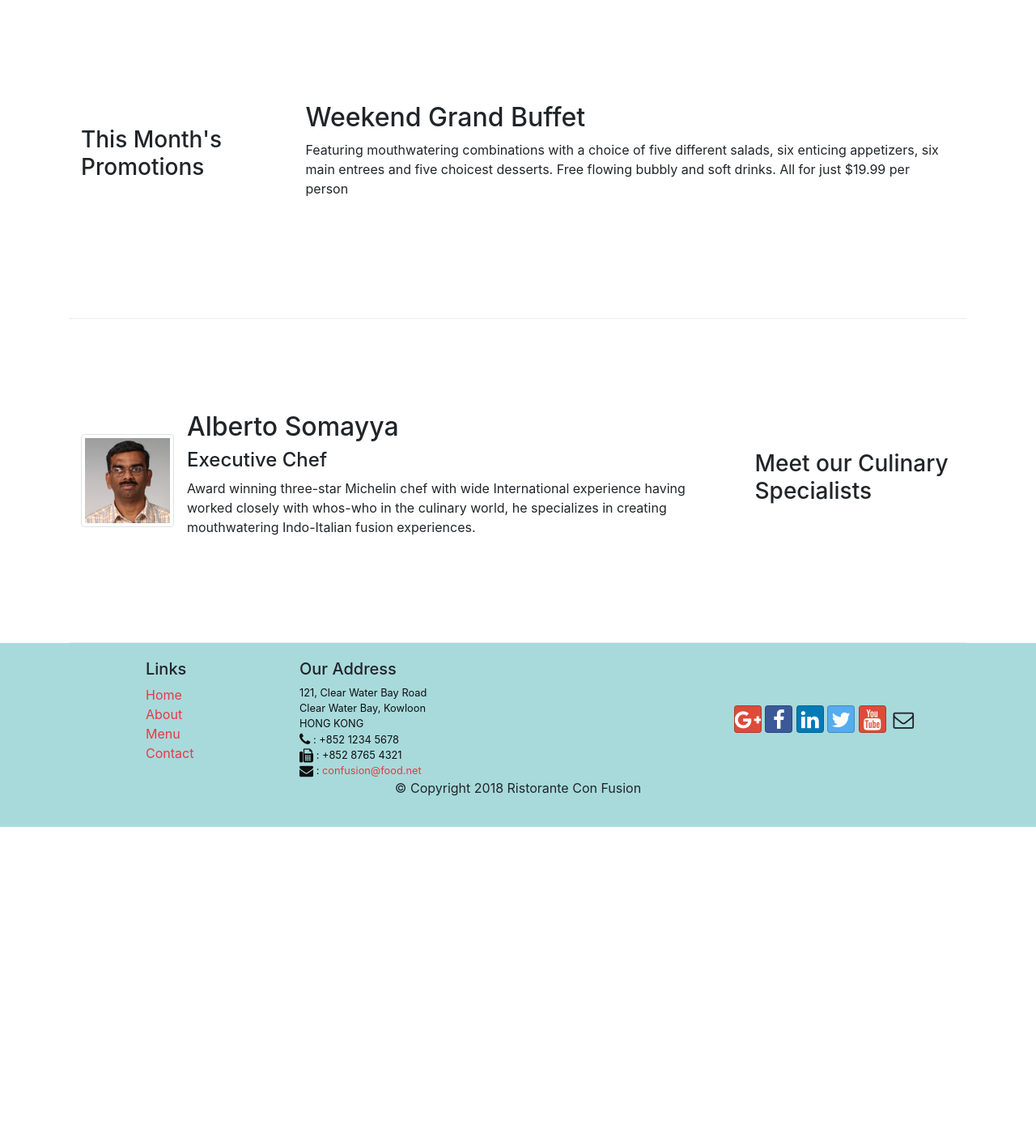
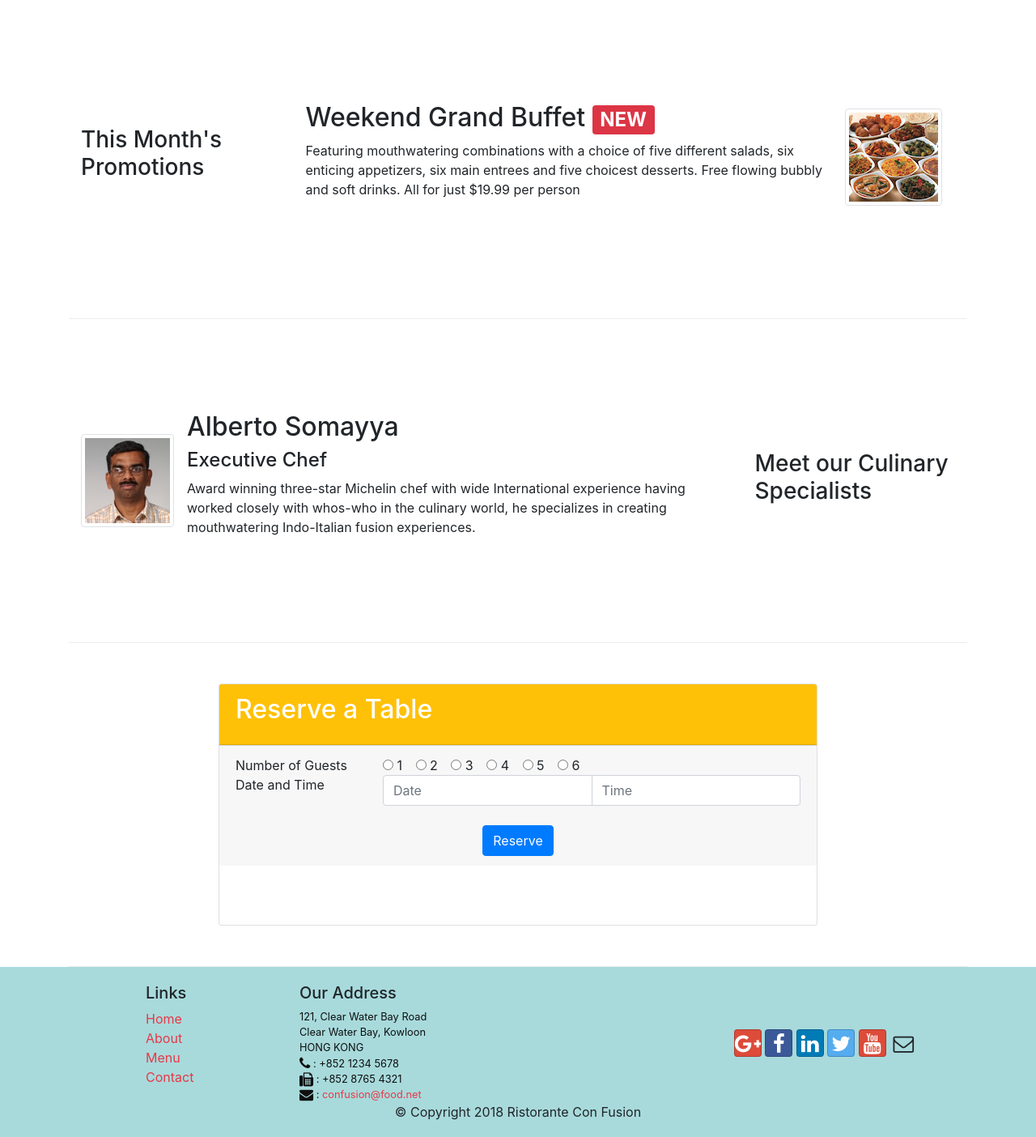
Before and after one commit to ramaanhar/git-test, a website: page index.html in a window 1280 px wide. Shown: the part 800-2204 px from the top of the page at 81% size. Before the commit the page ends 1821 px from the top, so only its background shows below. Drawn offline with nearby package versions, Linux system fonts and the light colour scheme.

Commit message:
Assignment 2

```diff
--- a/index.html
+++ b/index.html
@@ -49,6 +49,9 @@
                 <div class="col-12 col-sm align-self-center">
                     <img src="img/logo.png" class="img-fluid" alt="Ristorante ConFusion logo">
                 </div>
+                <div class="col-12 col-sm align-self-center justify-content-center">
+                    <a class="btn btn-warning btn-sm btn-block" href="/#reservation">Reserve Table</a>
+                </div>
             </div>
         </div>
     </header>
@@ -85,14 +88,29 @@
                 <h3>This Month's Promotions</h3>
             </div>
             <div class="col col-sm col-md">
-                <h2>Weekend Grand Buffet</h2>
-                <p>Featuring mouthwatering combinations with a choice of five different salads, six enticing appetizers,
-                    six main entrees and five choicest desserts. Free flowing bubbly and soft drinks. All for just
-                    $19.99 per person </p>
+                <div class="media">
+
+                    <div class="media-body">
+
+                        <h2 class="mt-0">
+                            Weekend Grand Buffet
+                            <span class="badge badge-danger">NEW</span>
+                        </h2>
+                        <p class="d-none d-sm-block">Featuring mouthwatering combinations with a choice of five
+                            different salads, six enticing
+                            appetizers,
+                            six main entrees and five choicest desserts. Free flowing bubbly and soft drinks. All for
+                            just
+                            $19.99 per person </p>
+                    </div>
+                    <img src="img/buffet.png" class="d-flex mr-3 img-thumbnail align-self-center"
+                        alt="Weekend Grand Buffet">
+                </div>
             </div>
+
         </div>
 
-        <div class="row row-content align-items-center">
+        <div class="row row-content align-items-center" id="reservation">
             <div class="col-12 col-sm-4 order-sm-last col-md-3">
                 <h3>Meet our Culinary Specialists</h3>
             </div>
@@ -110,6 +128,82 @@
                     </div>
                 </div>
             </div>
+        </div>
+        <div class="row row-content align-self-center">
+            <div class="col-sm-2">
+
+            </div>
+            <div class="col-sm-8 card">
+                <div class="card-header bg-warning">
+                    <h2 class="card-title text-white">Reserve a Table</h2>
+                </div>
+                <div class="card-footer">
+                    <form action="" method="POST">
+                        <div class="row">
+                            <div class="col-sm-3">
+                                Number of Guests
+                            </div>
+                            <div class="col-sm">
+                                <div class="form-check-inline">
+                                    <label class="form-check-label" for="1">
+                                        <input type="radio" name="numberGuests" id="radioOne" value="1">
+                                        1
+                                    </label>
+                                </div>
+                                <div class="form-check-inline">
+                                    <label class="form-check-label" for="2">
+                                        <input type="radio" name="numberGuests" id="radioTwo" value="2">
+                                        2
+                                    </label>
+                                </div>
+                                <div class="form-check-inline">
+                                    <label class="form-check-label" for="3">
+                                        <input type="radio" name="numberGuests" id="radioThree" value="3">
+                                        3
+                                    </label>
+                                </div>
+                                <div class="form-check-inline">
+
+                                    <label class="form-check-label" for="4">
+                                        <input type="radio" name="numberGuests" id="radioFour" value="4">
+                                        4
+                                    </label>
+                                </div>
+                                <div class="form-check-inline">
+
+                                    <label class="form-check-label" for="5">
+                                        <input type="radio" name="numberGuests" id="radioFive" value="5">
+                                        5
+                                    </label>
+                                </div>
+                                <div class="form-check-inline">
+
+                                    <label class="form-check-label" for="6">
+                                        <input type="radio" name="numberGuests" id="radioSix" value="6">
+                                        6
+                                    </label>
+                                </div>
+                            </div>
+                        </div>
+                        <div class="row">
+                            <div class="col-sm-3">
+                                Date and Time
+                            </div>
+                            <div class="col-sm input-group">
+                                <input type="text" class="form-control" name="reservationDate" id="reservationDate"
+                                    placeholder="Date">
+                                <input type="text" class="form-control" name="reservationTime" id="reservationTime"
+                                    placeholder="Time">
+                            </div>
+                        </div>
+                        <br />
+                        <div class="row justify-content-center">
+                            <button type="submit" class="btn btn-primary">Reserve</button>
+                        </div>
+                    </form>
+                </div>
+            </div>
+            <div class="col-sm"></div>
         </div>
     </div>
 
--- a/templates/css/styles.css
+++ b/templates/css/styles.css
@@ -55,3 +55,7 @@ body{
 .navbar-dark{
     background-color: #512DA8;
 }
+
+.card{
+    padding: 0px;
+}
```
